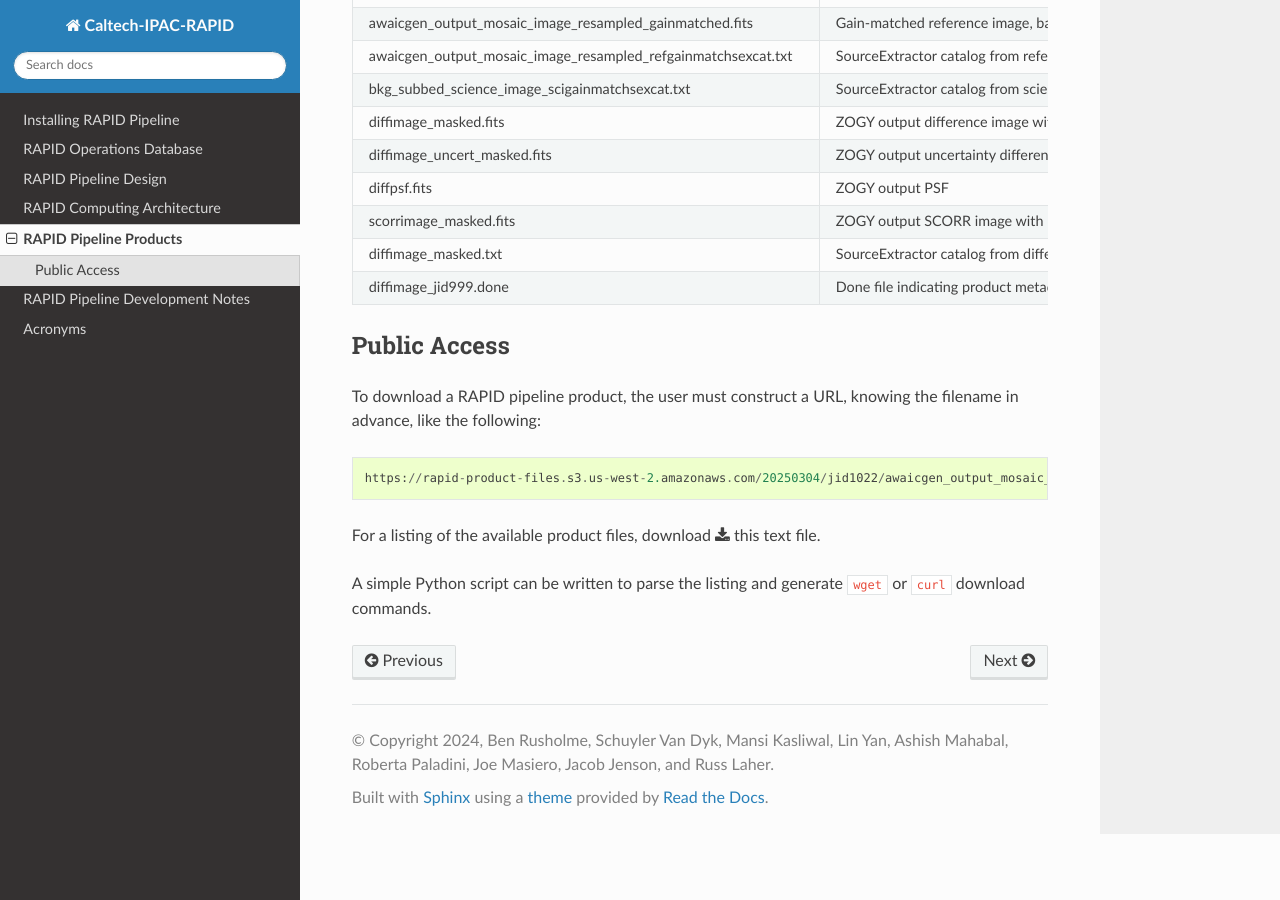
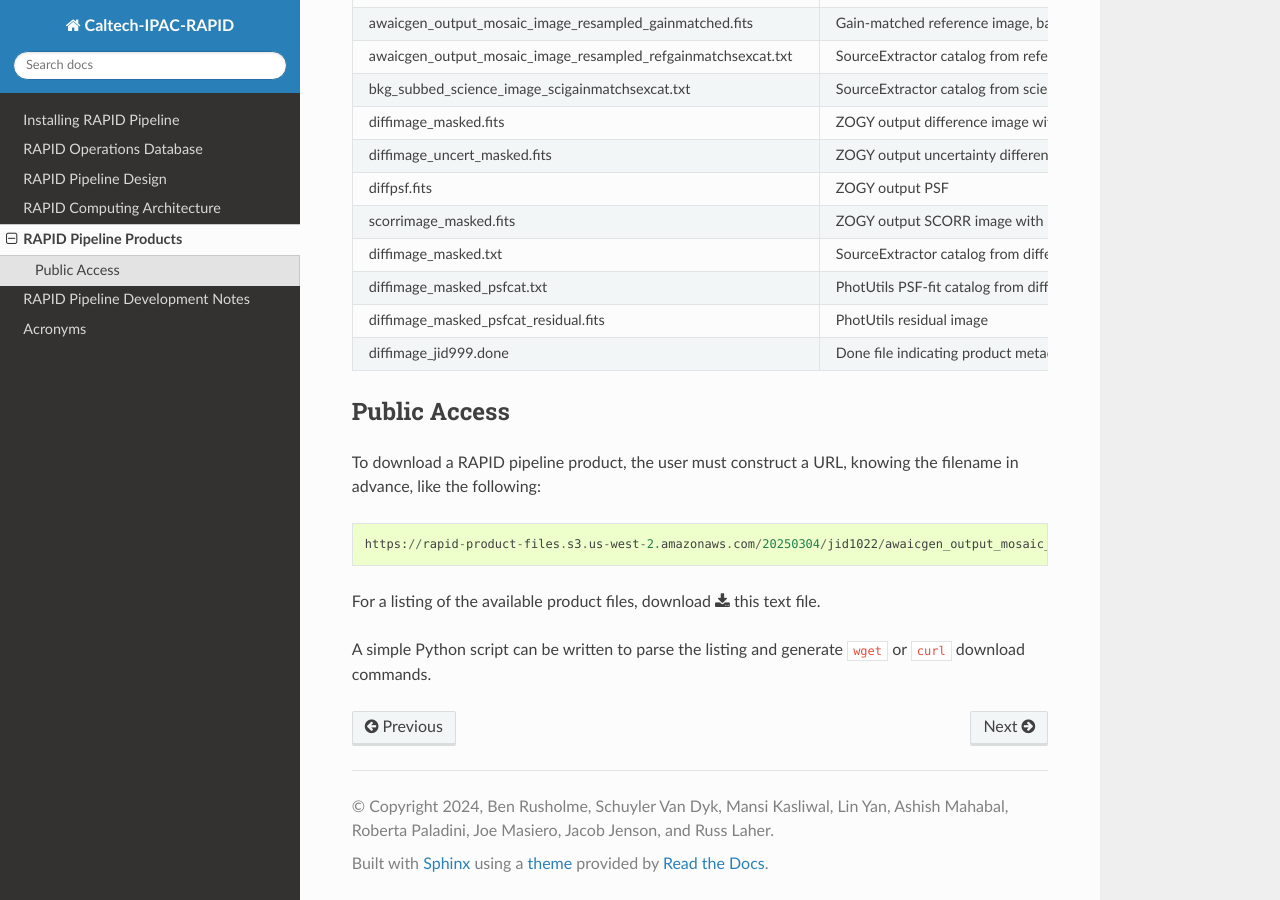
Before and after one commit to Caltech-IPAC/rapid, a Sphinx documentation site: the page built from docs/source/prod/products.rst, in a window 1280 px wide and 900 px high, scrolled down 1260 px. Built offline with Sphinx 7.4.7 and the Read the Docs theme 3.1.0, drawn with Linux system fonts in a browser that asks for light colours; formulas are drawn with MathJax 3.

Commit message:
Added PhotUtils products.

```diff
--- a/docs/source/prod/products.rst
+++ b/docs/source/prod/products.rst
@@ -49,6 +49,8 @@ diffimage_uncert_masked.fits                                    ZOGY output unce
 diffpsf.fits                                                    ZOGY output PSF
 scorrimage_masked.fits                                          ZOGY output SCORR image with NaNs in zero-coverage pixels
 diffimage_masked.txt                                            SourceExtractor catalog from difference image
+diffimage_masked_psfcat.txt                                     PhotUtils PSF-fit catalog from difference image (noniterative)
+diffimage_masked_psfcat_residual.fits                           PhotUtils residual image
 diffimage_jid999.done                                           Done file indicating product metadata for job ingested into RAPID operations database
 ==============================================================  =========================================================================================
 
```
